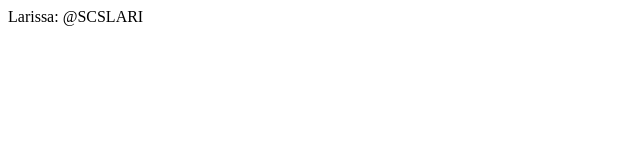
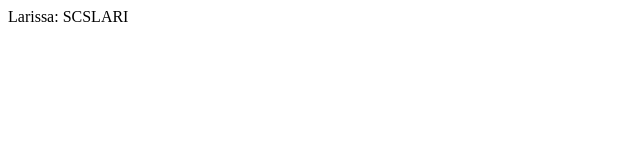
Before and after one commit to SCSLARI/github-for-teams, a plain HTML site: page contato.html in a window 1280 px wide. Shown: the full height of the page, 0-640 px from the left. Drawn offline with Linux system fonts and the light colour scheme.

Commit message:
changes update

```diff
--- a/contato.html
+++ b/contato.html
@@ -7,6 +7,6 @@
     <title>Contato</title>
 </head>
 <body>
-    Larissa: @SCSLARI
+    Larissa: SCSLARI
 </body>
 </html>
```
